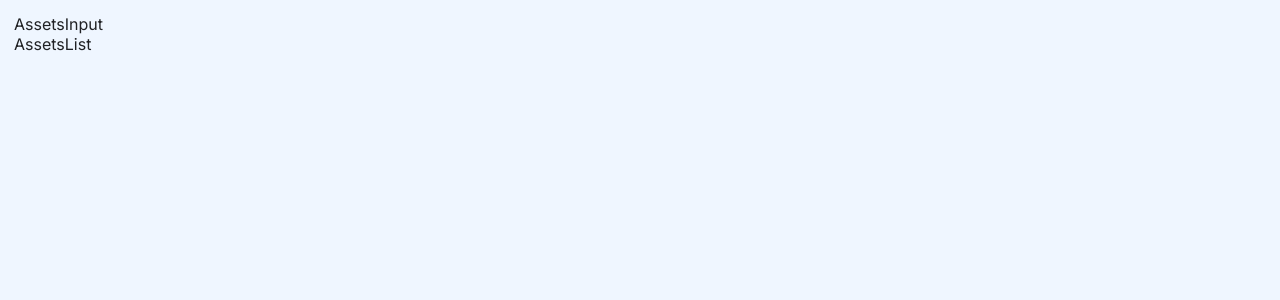
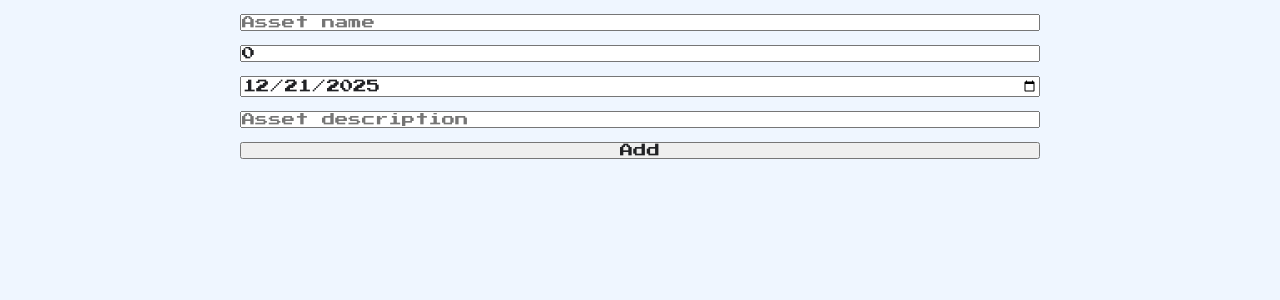
Before and after one commit to sandeepani/assets-manager, a React (Vite) app: page / in a window 1280 px wide. Shown: the top 300 px of the page. Built offline with nearby package versions, Linux system fonts and the light colour scheme.

Commit message:
feat: implement asset management UI with asset creation, listing, editing, and deletion, including Font Awesome icons.

```diff
--- a/index.html
+++ b/index.html
@@ -18,6 +18,7 @@
   <link
     href="https://fonts.googleapis.com/css2?family=Inter:ital,opsz,wght@0,14..32,100..900;1,14..32,100..900&family=Press+Start+2P&display=swap"
     rel="stylesheet">
+  <link rel="stylesheet" href="https://cdnjs.cloudflare.com/ajax/libs/font-awesome/7.0.1/css/all.min.css">
 </head>
 
 <body>
--- a/src/App.tsx
+++ b/src/App.tsx
@@ -1,16 +1,50 @@
+import { useState } from "react";
 import AssetsInput from "./components/AssetsInput"
 import AssetsList from "./components/AssetsList"
+import type { Asset } from "./models/Asset"
 
 
 function App() {
 
+  let [assets, setAssets]: [Asset[], (assets: Asset[]) => void] = useState<Asset[]>([]);
+
+  const [asset, setAsset]: [Asset, (asset: Asset) => void] = useState<Asset>({
+    id: 0,
+    name: "",
+    price: 0,
+    boughtAt: new Date(),
+    description: "",
+  });
+
+  function addAsset(asset: Asset) {
+    console.log(asset);
+    const newAssetsList = [...assets, asset];
+    setAssets(newAssetsList);
+  }
+
+  function deleteAsset(id: number) {
+    const newAssetsList = assets.filter((asset) => asset.id !== id);
+    setAssets(newAssetsList);
+  }
+
+  function editSelectedAsset(id: number) {
+    console.log(id);
+    const assetToBeEdited = assets.find((asset) => asset.id === id);
+    console.log(assetToBeEdited);
+    setAsset(assetToBeEdited!);
+  }
+
+  function updateAsset(newAsset: Asset) {
+    const newAssetsList = assets.map((asset) => asset.id === newAsset.id ? newAsset : asset);
+    setAssets(newAssetsList);
+  }
 
   return (
-    <main>
-      <AssetsInput />
+    <>
+      <AssetsInput onAddAsset={addAsset} asset={asset} setAsset={setAsset} updateAsset={updateAsset} />
 
-      <AssetsList />
-    </main>
+      <AssetsList assets={assets} onDeleteAsset={deleteAsset} onEditAsset={editSelectedAsset} />
+    </>
   )
 }
 
--- a/src/components/AssetsCard.tsx
+++ b/src/components/AssetsCard.tsx
@@ -1,9 +1,79 @@
 import React from 'react'
+import type { Asset } from '../models/Asset';
 
-export default function AssetsCard() {
+export default function AssetsCard(props: { asset: Asset, children: React.ReactNode, onDeleteAsset: (id: number) => void, onEditAsset: (id: number) => void }) {
+    const { asset, children, onDeleteAsset, onEditAsset } = props;
+
+    function calculateCurrentValue(asset: Asset): React.ReactNode {
+        const today = new Date();
+        let currentValue = 0;
+        if (daysBetween(today, asset.boughtAt) === 0) {
+            currentValue = asset.price;
+        } else {
+            const totalDays = daysBetween(today, asset.boughtAt);
+            currentValue = asset.price / totalDays;
+        }
+        return currentValue.toFixed(2);
+    }
+
     return (
-        <div>
-            AssetsCard
-        </div>
+        <li className='todoItem'>
+            {children}
+            <h2>{asset.name}</h2>
+            <h3>{asset.price}</h3>
+            <p>{asset.boughtAt.toDateString()}</p>
+            <p>{asset.description}</p>
+            <h3>{calculateCurrentValue(asset)}</h3>
+            <div className="actionsContainer">
+                <button onClick={() => onEditAsset(asset.id)}>
+                    <i className="fa-solid fa-pen-to-square"></i>
+                </button>
+                <button onClick={() => onDeleteAsset(asset.id)}>
+                    <i className="fa-regular fa-trash-can"></i>
+                </button>
+            </div>
+        </li>
     )
+
+    /**
+ * Calculates the difference in total days between two dates.
+ * @param {Date} date1 The first date.
+ * @param {Date} date2 The second date.
+ * @returns {number} The number of days between the two dates.
+ */
+    function daysBetween(date1: Date, date2: Date) {
+        // The number of milliseconds in one day
+        const ONE_DAY = 1000 * 60 * 60 * 24;
+
+        const date1UTC = getUtcDate(date1);
+        //console.log(date1UTC);
+        const date2UTC = getUtcDate(date2);
+        //console.log(date2UTC);
+
+        // Calculate the difference in milliseconds and take the absolute value
+        const differenceMs = Math.abs(date1UTC.getTime() - date2UTC.getTime());
+        //console.log(differenceMs);
+
+        // Convert back to days and return, rounding to handle DST shifts
+        return Math.round(differenceMs / ONE_DAY);
+    }
+
+    /**
+ * Calculates the difference in total days between two dates.
+ * @param {Date} date1 The first date.
+ * @param {Date} date2 The second date.
+ * @returns {number} The number of days between the two dates.
+ */
+    function getUtcDate(date: Date) {
+
+        const utc = Date.UTC(date.getUTCFullYear(), date.getUTCMonth(),
+            date.getUTCDate(), date.getUTCHours(),
+            date.getUTCMinutes(), date.getUTCSeconds());
+
+        const utcDate = new Date(utc);
+        //console.log(utcDate);
+
+        return utcDate;
+    }
+
 }
--- a/src/components/AssetsInput.tsx
+++ b/src/components/AssetsInput.tsx
@@ -1,7 +1,78 @@
-export default function AssetsInput() {
+import { useState } from "react";
+import type { Asset } from "../models/Asset";
+
+export default function AssetsInput(props: { onAddAsset: (asset: Asset) => void, asset: Asset, setAsset: (asset: Asset) => void, updateAsset: (asset: Asset) => void }) {
+    const { onAddAsset, asset, setAsset, updateAsset } = props;
+
+    function setName(name: string) {
+        setAsset({ ...asset, name });
+    }
+
+    function setPrice(price: number) {
+        setAsset({ ...asset, price });
+    }
+
+    function setBoughtAt(boughtAt: Date) {
+        setAsset({ ...asset, boughtAt });
+    }
+
+    function setDescription(description: string) {
+        setAsset({ ...asset, description });
+    }
+
+    function handleSubmit(event: React.FormEvent) {
+        event.preventDefault();
+        console.log(asset.name, asset.price, asset.boughtAt, asset.description);
+
+        if (!asset.name || !asset.price || !asset.boughtAt) return;
+
+        if (asset.id) {
+            console.log(asset.name, asset.price, asset.boughtAt, asset.description);
+            updateAsset(asset);
+            setAsset({
+                id: 0,
+                name: "",
+                price: 0,
+                boughtAt: new Date(),
+                description: "",
+            });
+            console.log(asset.name, asset.price, asset.boughtAt, asset.description);
+            return;
+        }
+
+        const id = Date.now();
+        asset.id = id;
+        onAddAsset(asset);
+
+        console.log(asset.name, asset.price, asset.boughtAt, asset.description);
+        setAsset({
+            id: 0,
+            name: "",
+            price: 0,
+            boughtAt: new Date(),
+            description: "",
+        });
+        console.log(asset.name, asset.price, asset.boughtAt, asset.description);
+    }
+
     return (
-        <div>
-            AssetsInput
+        <div className="header">
+            <div className="main">
+                <input type="text" placeholder="Asset name" value={asset.name} onChange={(event) => setName(event.target.value)} />
+                <input type="number" placeholder="Asset price" value={asset.price} onChange={(event) => setPrice(Number(event.target.value))} />
+                <input type="date" placeholder="Asset bought at" value={getBoughtAtDateString()} onChange={(event) => setBoughtAt(new Date(event.target.value))} />
+                <input type="text" placeholder="Asset description" value={asset.description} onChange={(event) => setDescription(event.target.value)} />
+                <button id="submit" onClick={handleSubmit}>Add</button>
+            </div>
         </div>
     )
+
+    function getBoughtAtDateString(): string {
+        const fullString = asset.boughtAt.toISOString();
+        if (!fullString) return "";
+        const stringSections = fullString.split("T");
+        if (stringSections.length < 1) return "";
+
+        return stringSections[0];
+    }
 }
--- a/src/components/AssetsList.tsx
+++ b/src/components/AssetsList.tsx
@@ -1,9 +1,22 @@
 import React from 'react'
+import AssetsCard from './AssetsCard'
+import type { Asset } from '../models/Asset';
 
-export default function AssetsList() {
+export default function AssetsList(props: { assets: Asset[], onDeleteAsset: (id: number) => void, onEditAsset: (id: number) => void }) {
+
+    const { assets, onDeleteAsset, onEditAsset } = props;
+    const actions = { onDeleteAsset, onEditAsset };
+
     return (
-        <div>
-            AssetsList
-        </div>
+        <ul className='main'>
+            {assets.map((asset, index) => {
+                const newProps = { ...actions, asset };
+                return (
+                    <AssetsCard key={index} {...newProps}>
+                        <p>{index}</p>
+                    </AssetsCard>
+                )
+            })}
+        </ul>
     )
 }
--- /dev/null
+++ b/src/models/Asset.ts
@@ -0,0 +1,7 @@
+export interface Asset {
+    id: number;
+    name: string;
+    price: number;
+    boughtAt: Date;
+    description?: string;
+}
```
